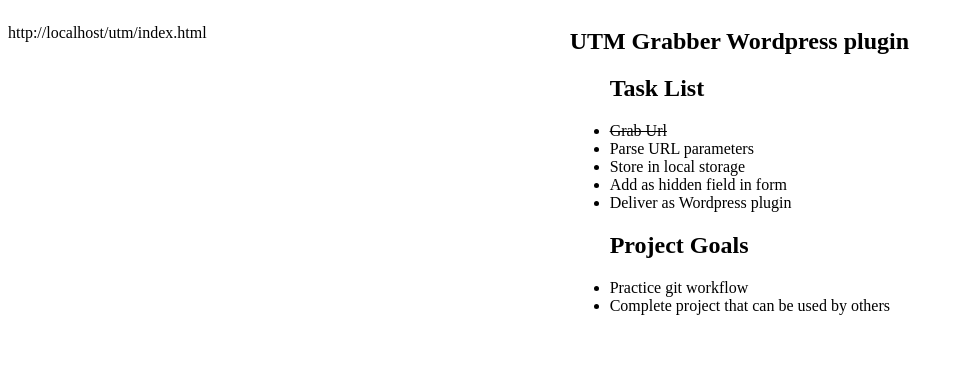
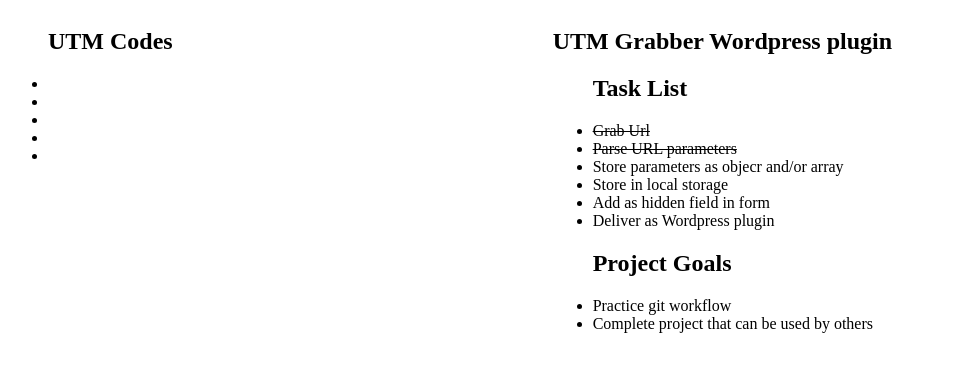
Before and after one commit to hashimwarren/hashim-xyz, a plain HTML site: page utm/index.html in a window 1280 px wide. Shown: the whole page, without its empty margins (0-963 px from the left). Drawn offline with Linux system fonts and the light colour scheme.

Commit message:
Parsed the UTM codes

```diff
--- a/utm/index.html
+++ b/utm/index.html
@@ -18,6 +18,14 @@
 
         <section>
             <p id="displayurl"></p>
+            <ul>
+                <h2>UTM Codes</h2>
+                <li id="utm_source">hello utmsource</li>
+                <li id="utm_medium"></li>
+                <li id="utm_campaign"></li>
+                <li id="utm_term"></li>
+                <li id="utm_content"></li>
+            </ul>
         </section>
 
         <section>
@@ -25,7 +33,8 @@
             <ul>
                 <h2>Task List</h2>
                     <li><s>Grab Url</s> </li>
-                    <li>Parse URL parameters</li>
+                    <li><s>Parse URL parameters</s></li>
+                    <li>Store parameters as objecr and/or array</li>
                     <li>Store in local storage</li>
                     <li>Add as hidden field in form</li>
                     <li>Deliver as Wordpress plugin</li>
--- a/utm/utmgrabber.js
+++ b/utm/utmgrabber.js
@@ -1,3 +1,35 @@
 let displayURL = document.getElementById('displayurl')
+let dispayUTMSource = document.getElementById('utm_source')
+let dispayUTMMedium = document.getElementById('utm_medium')
+let dispayUTMCampaign = document.getElementById('utm_campaign')
+let dispayUTMTerm = document.getElementById('utm_term')
+let dispayUTMContent = document.getElementById('utm_content')
 let siteURL = document.URL
-displayURL.textContent += siteURL
+//let siteURL = "https://hashim.xyz/utm?utm_source=google&utm_medium=banner&utm_campaign=wordpress-plugin&utm_term=new-buyer&utm_content=yellow-treatment"
+
+
+// Show URL on the page
+// displayURL.textContent += siteURL
+
+
+// Parse the URL
+// reference - https://developer.mozilla.org/en-US/docs/Web/API/URLSearchParams
+
+const a = document.createElement('a')
+
+a.href = siteURL
+
+let params = new URLSearchParams(a.search)
+let gclid = params.get('gclid')
+let utm_source = params.get('utm_source')
+let utm_medium = params.get('utm_medium')
+let utm_campaign = params.get('utm_campaign')
+let utm_term = params.get('utm_term')
+let utm_content = params.get('utm_content')
+
+
+dispayUTMSource.innerHTML = utm_source
+dispayUTMMedium.innerHTML = utm_medium
+dispayUTMCampaign.innerHTML = utm_campaign
+dispayUTMTerm.innerHTML = utm_term
+dispayUTMContent.innerHTML = utm_content
```
